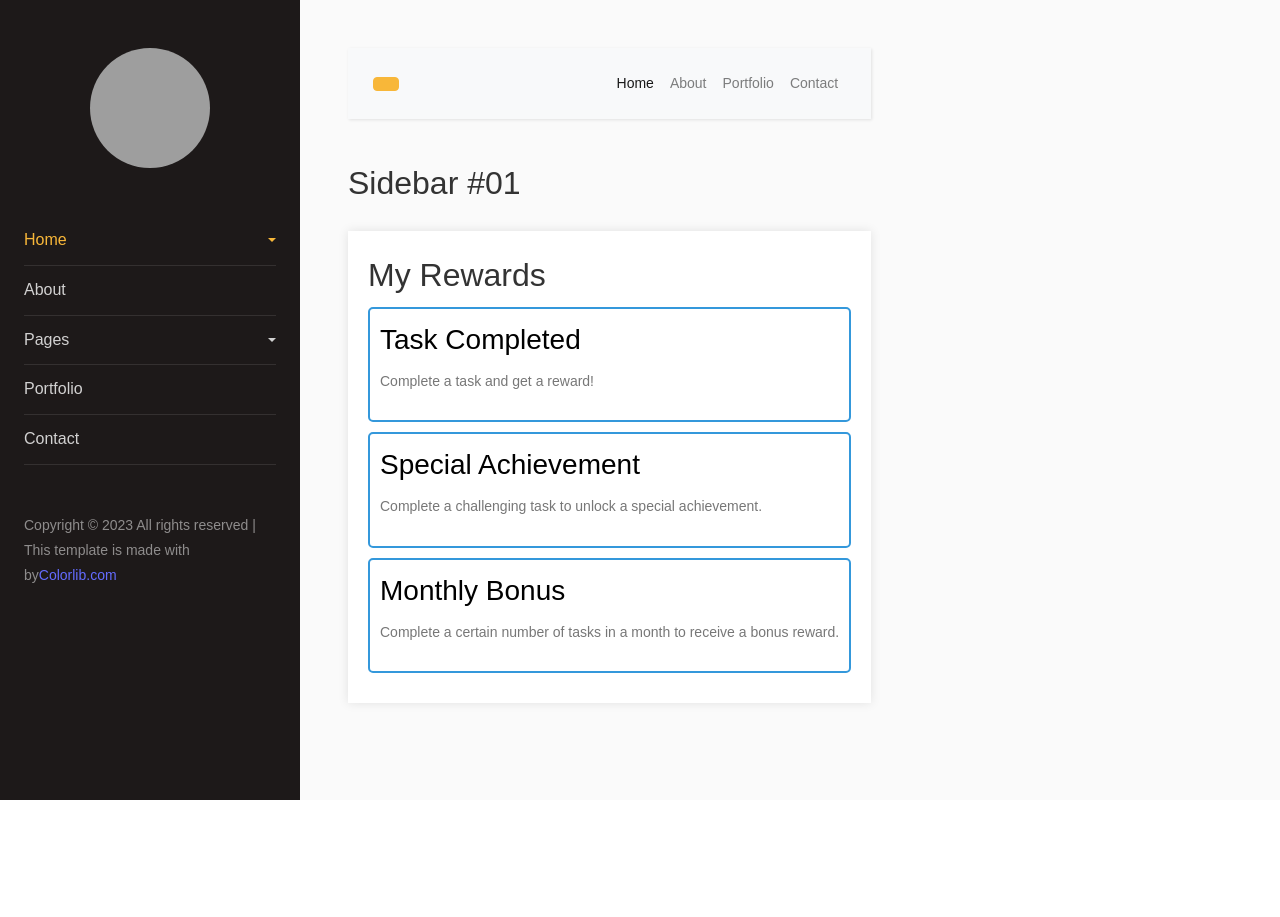
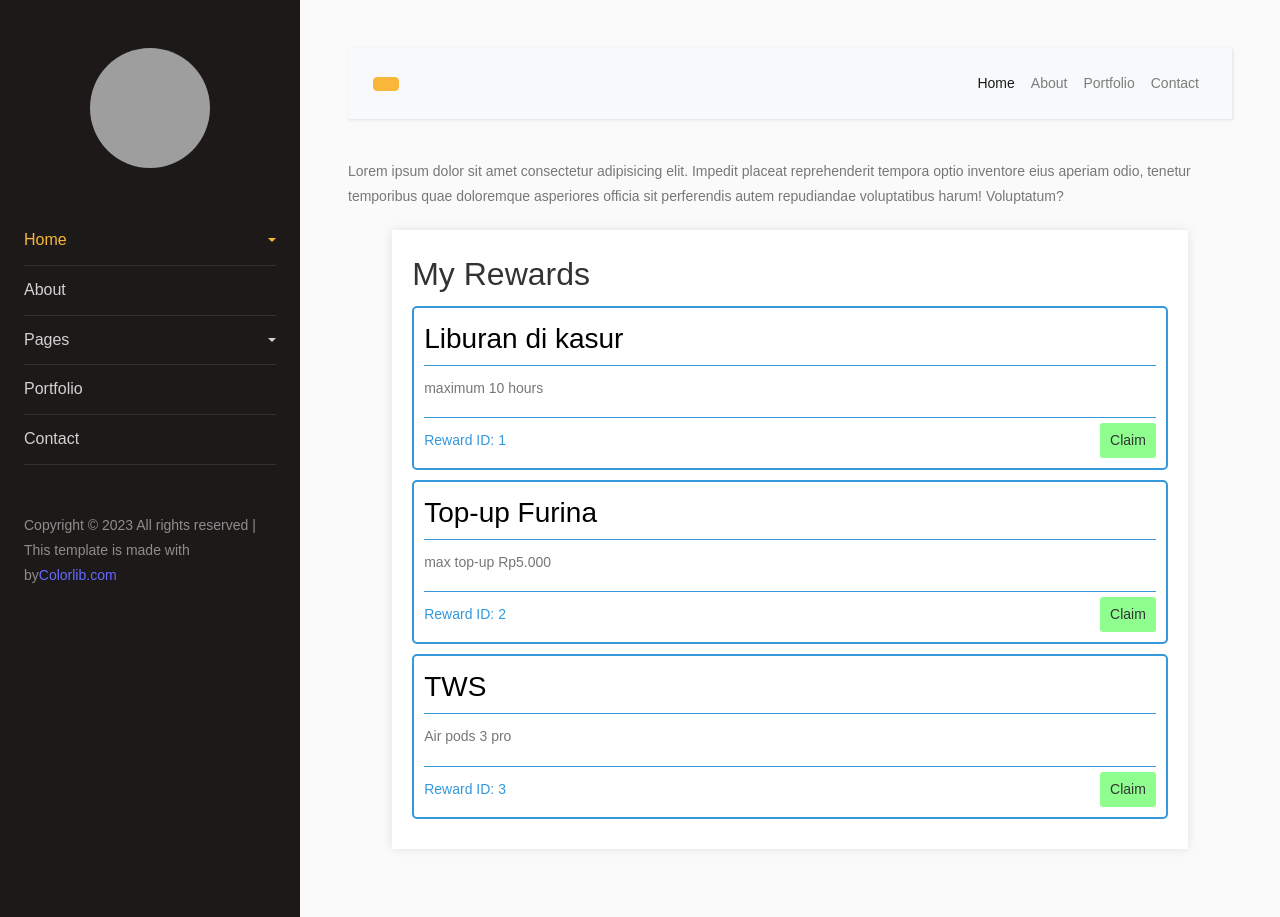
Before and after one commit to haniladjamba/final-project, a React app: page / in a window 1280 px wide. Before the commit the page ends 800 px from the top, so only its background shows below. Built offline with nearby package versions, Linux system fonts and the light colour scheme; grey boxes are pictures that could not be loaded; the HTML template or start-up script is replaced by a standard one.

Commit message:
fix tampilan, menambahkan button, menambahkan function button

```diff
--- a/src/App.jsx
+++ b/src/App.jsx
@@ -144,7 +144,8 @@ function App() {
               </div>
             </div>
           </nav>
-          <h2 className="mb-4">Sidebar #01</h2>
+          <h2 className="mb-4"></h2>
+          <p>Lorem ipsum dolor sit amet consectetur adipisicing elit. Impedit placeat reprehenderit tempora optio inventore eius aperiam odio, tenetur temporibus quae doloremque asperiores officia sit perferendis autem repudiandae voluptatibus harum! Voluptatum?</p>
           <div>
             <Reward />
           </div>
--- a/src/components/Reward.css
+++ b/src/components/Reward.css
@@ -1,5 +1,11 @@
 /* src/components/Reward.css */
+
+body, html {
+  margin: 0;
+}
+
 .reward-container {
+  width: 90%;
   max-width: 800px;
   margin: 20px auto;
   padding: 20px;
@@ -18,6 +24,31 @@
   color: #333;
 }
 
+h3 {
+  border-bottom: 1px solid #3498db;
+  padding-bottom: 5px;
+  margin-bottom: 10px;
+}
+
 p {
   color: #777;
 }
+
+.reward-id {
+  border-top: 1px solid #3498db;
+  padding-top: 5px;
+  margin-top: 10px;
+  color: #3498db; /* Color for the reward ID */
+  display: flex;
+  justify-content: space-between;
+  align-items: center;
+}
+
+.claim-button {
+  background-color: #8eff8e; /* Light green color for the claim button */
+  color: #333; /* Text color for the claim button */
+  border: none;
+  padding: 5px 10px;
+  border-radius: 3px;
+  cursor: pointer;
+}
--- a/src/components/Reward.jsx
+++ b/src/components/Reward.jsx
@@ -1,27 +1,39 @@
-
+import React, { useState } from 'react';
 import './Reward.css';
 
 const Reward = () => {
-  return (
+ const [rewards, setRewards] = useState([
+    { id: 1, name: 'Liburan di kasur', description: 'maximum 10 hours' },
+    { id: 2, name: 'Top-up Furina', description: 'max top-up Rp5.000' },
+    { id: 3, name: 'TWS', description: 'Air pods 3 pro' },
+ ]);
+
+ const handleClaim = (id) => {
+    const newRewards = rewards.filter((reward) => reward.id !== id);
+    setRewards(newRewards);
+ };
+
+ return (
     <div className="reward-container">
       <h2>My Rewards</h2>
 
-      <div className="reward-box">
-        <h3>Task Completed</h3>
-        <p>Complete a task and get a reward!</p>
-      </div>
-
-      <div className="reward-box">
-        <h3>Special Achievement</h3>
-        <p>Complete a challenging task to unlock a special achievement.</p>
-      </div>
-
-      <div className="reward-box">
-        <h3>Monthly Bonus</h3>
-        <p>Complete a certain number of tasks in a month to receive a bonus reward.</p>
-      </div>
+      {rewards.map((reward) => (
+        <div className="reward-box" key={reward.id}>
+          <h3>{reward.name}</h3>
+          <p>{reward.description}</p>
+          <div className="reward-id">
+            Reward ID: {reward.id}
+            <button
+              className="claim-button"
+              onClick={() => handleClaim(reward.id)}
+            >
+              Claim
+            </button>
+          </div>
+        </div>
+      ))}
     </div>
-  );
+ );
 };
 
 export default Reward;
```
Lines whose indentation alone changed are shown as unchanged.
